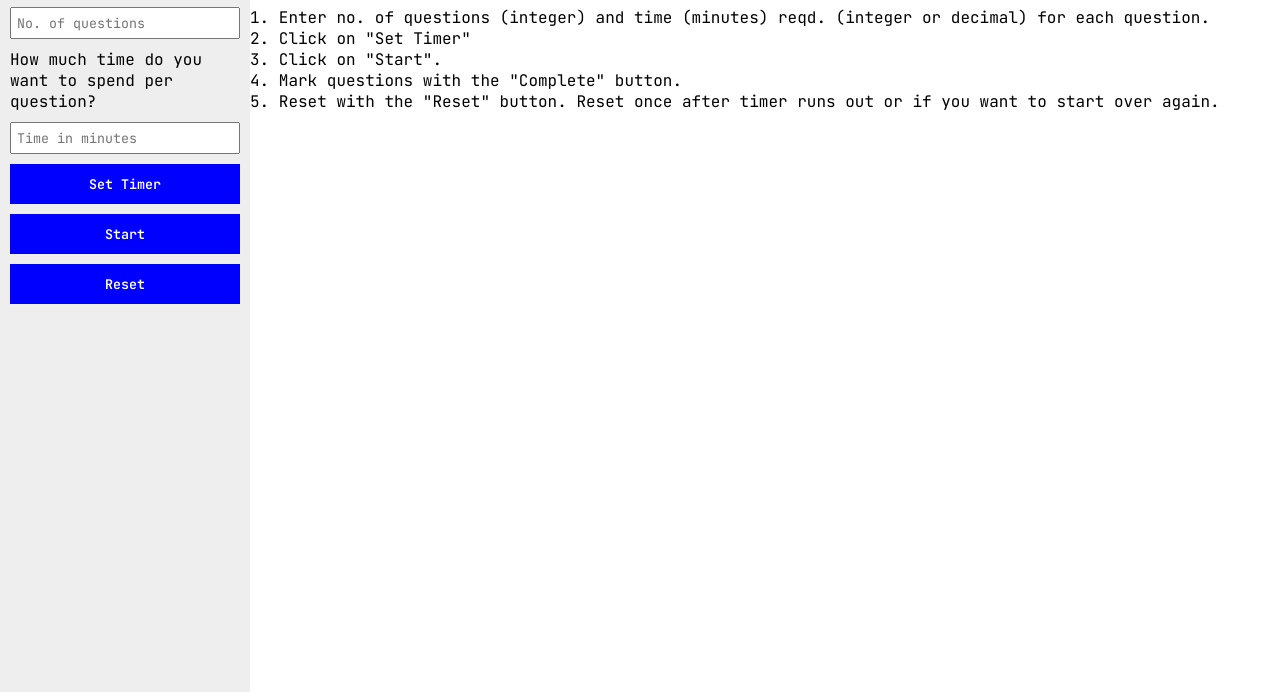
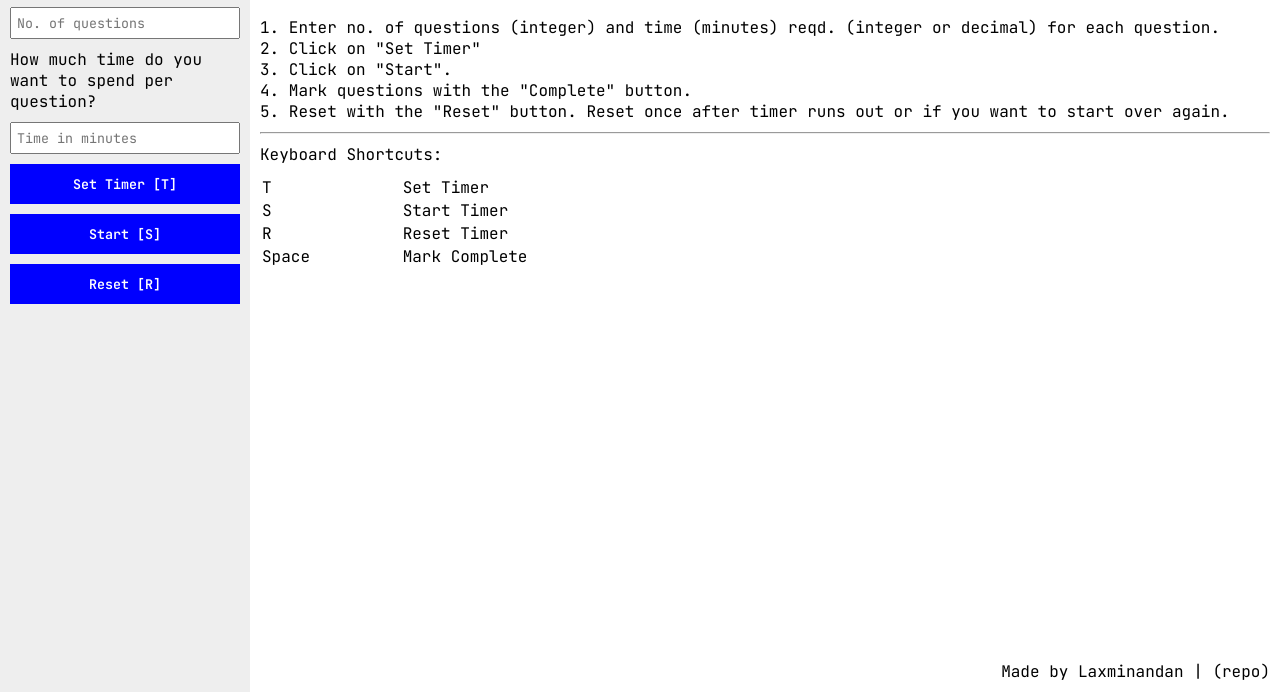
Before and after one commit to lhondikoi/task-timer, a plain HTML site: page index.html in a window 1280 px wide. Shown: the part 108-800 px from the top of the page. Drawn offline with nearby package versions, Linux system fonts and the light colour scheme.

Commit message:
Modified help text and added references

```diff
--- a/app.js
+++ b/app.js
@@ -17,7 +17,28 @@ const app = new Vue({
 		completed: 0,
 		results: false,
 	},
+	created() {
+		window.addEventListener('keypress', this.doCommand);
+	},
+	destroyed() {
+		window.removeEventListener('keypress', this.doCommand);
+	},
 	methods: {
+		doCommand(e) {
+			let cmd = String.fromCharCode(e.keyCode).toLowerCase();
+			if (cmd == " ") {
+				this.markComplete();
+			}
+			if (cmd == "s") {
+				this.startTimer();
+			}
+			if (cmd == "r") {
+				this.reset();
+			}
+			if (cmd == "t") {
+				this.setTime();
+			}
+		},
 		setTime() {
 			if (this.duration && this.nq) {
 				this.countdown = Math.floor(this.nq * this.duration * 60)
--- a/index.html
+++ b/index.html
@@ -17,9 +17,9 @@
 				<input type="text" id="q" v-model="nq" placeholder="No. of questions">
 				<label for="time">How much time do you want to spend per question?</label>
 				<input type="text" id="time" v-model="duration" placeholder="Time in minutes">
-				<button @click="setTime">Set Timer</button>
-				<button @click="startTimer">Start</button>
-				<button @click="reset">Reset</button>
+				<button @click="setTime">Set Timer [T]</button>
+				<button @click="startTimer">Start [S]</button>
+				<button @click="reset">Reset [R]</button>
 			</div>
 			<div id="right">
 				<div id="right-body">
@@ -51,8 +51,32 @@
 						<p>Missed: {{nq - completed}}</p>
 						<button @click="reset">Reset</button>
 					</div>
-					<button v-else-if="started" @click="markComplete">Complete</button>
-					<p v-if="!countdown && !started">1. Enter no. of questions (integer) and time (minutes) reqd. (integer or decimal) for each question.<br>2. Click on "Set Timer"<br>3. Click on "Start".<br>4. Mark questions with the "Complete" button.<br>5. Reset with the "Reset" button. Reset once after timer runs out or if you want to start over again.</p>
+					<button v-else-if="started" @click="markComplete">Complete [Space]</button>
+					<div id="help" v-if="!countdown && !started">
+						<p>1. Enter no. of questions (integer) and time (minutes) reqd. (integer or decimal) for each question.<br>2. Click on "Set Timer"<br>3. Click on "Start".<br>4. Mark questions with the "Complete" button.<br>5. Reset with the "Reset" button. Reset once after timer runs out or if you want to start over again.</p>
+						<hr>
+						<p>Keyboard Shortcuts:</p>
+						<table>
+							<tr>
+								<td>T</td>
+								<td>Set Timer</td>
+							</tr>
+							<tr>
+								<td>S</td>
+								<td>Start Timer</td>
+							</tr>
+							<tr>
+								<td>R</td>
+								<td>Reset Timer</td>
+							</tr>
+							<tr>
+								<td>Space</td>
+								<td>Mark Complete</td>
+							</tr>
+						</table>
+					</div>
+
+					<div id="tag">Made by <a href="https://github.com/lhondikoi">Laxminandan</a> | <a href="https://github.com/lhondikoi/task-timer">(repo)</a></div>
 				</div>
 			</div>
 		</div>
--- a/style.css
+++ b/style.css
@@ -4,6 +4,11 @@
     margin: 0;
     padding: 0;
     font-family: "JetBrains Mono", monospace;
+}
+
+a {
+    text-decoration: none;
+    color: inherit;
 }
 
 button {
@@ -61,8 +66,8 @@ input {
 }
 
 #master-bar {
-    height: 20px;
-    background: blue;
+    height: 5px;
+    background: orangered;
     animation-name: progress;
     animation-timing-function: linear;
 }
@@ -121,7 +126,7 @@ input {
 }
 
 .comp {
-    background: palegreen;
+    background: orangered;
     transition: none;
 }
 
@@ -136,6 +141,23 @@ input {
     font-size: 3em;
 }
 
+#help {
+    padding: 10px;
+    display: flex;
+    flex-direction: column;
+    gap: 10px;
+}
+
+#help table {
+    width: 50%;
+}
+
+#tag {
+    position: absolute;
+    bottom: 10px;
+    right: 10px;
+}
+
 @keyframes progress {
     from {width: 1%;}
     to {width: 100%;}
```
Also changed, not shown: 1 other file.
